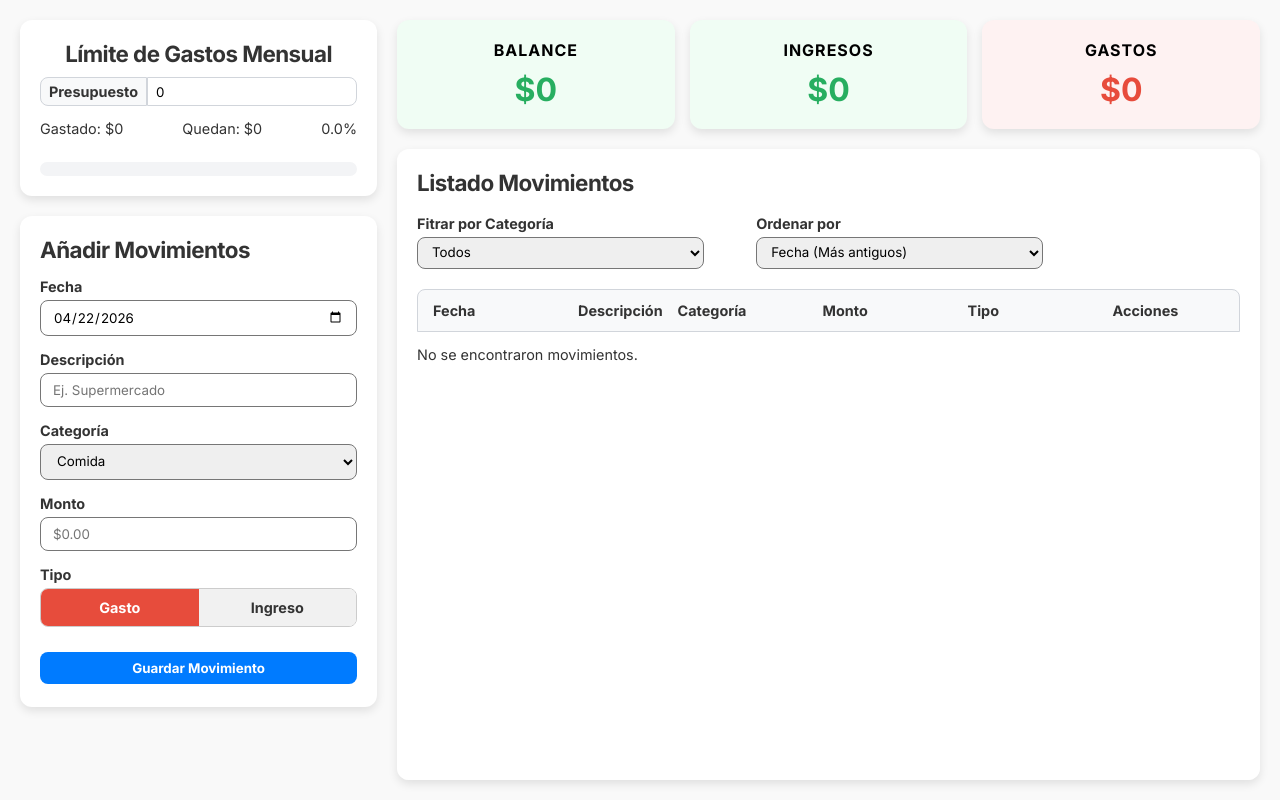
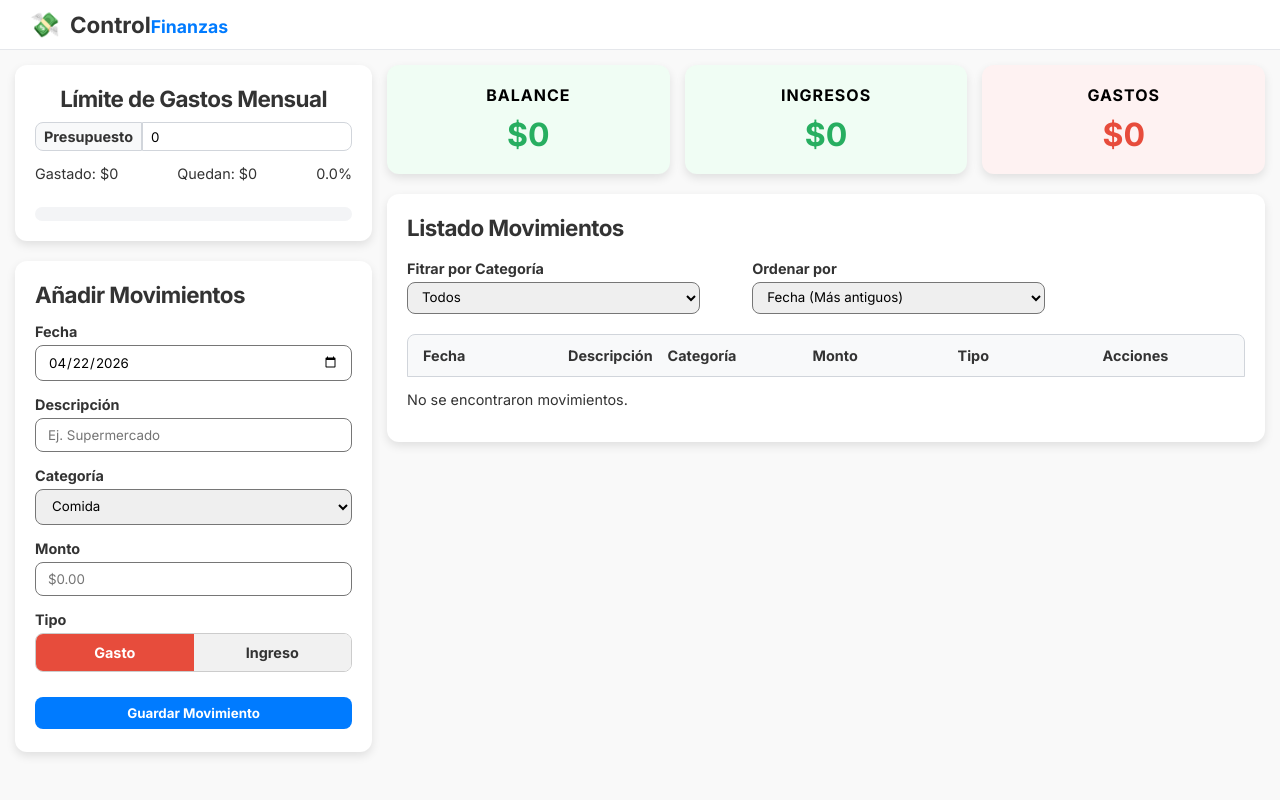
Before and after one commit to JuanPanero/DesarrolloSoftware-TP2, a React (Vite) app: page / in a window 1280 px wide. Built offline with nearby package versions, Linux system fonts and the light colour scheme.

Commit message:
feat: implementar componente Header

```diff
--- a/src/App.jsx
+++ b/src/App.jsx
@@ -1,5 +1,6 @@
 import { useState, useEffect } from 'react'
 import './styles/App.css'
+import Header from './components/Header'
 import Formulario from './components/Formulario'
 import Listado from './components/Listado'
 import Balance from './components/Balance'
@@ -46,12 +47,14 @@ function App() {
   })
 
   return (
+    <>
+      <Header/>
       <div className='contenedor-app'>
-        <div className='columna-izq'>
+        <aside className='columna-izq'>
           <Presupuesto movimientos={movimientos}/>
           <Formulario agregarMov={agregarMovimiento} categorias={categorias}/>
-        </div>
-        <div className='contenedor-info'>
+        </aside>
+        <main className='contenedor-info'>
           <Balance movimientos={movimientos}/>
           <Listado
             movimientos={movOrdenados}
@@ -63,8 +66,9 @@ function App() {
             actualizar={editarMovimiento}
             categorias={categorias}
           />
-        </div>
+        </main>
       </div>
+    </>
   )
 }
 
--- /dev/null
+++ b/src/components/Header.jsx
@@ -0,0 +1,13 @@
+import "../styles/Header.css";
+
+function Header() {
+  return (
+    <header className="header-principal">
+      <div className="header-logo">
+        <span className="logo-icono">💸</span>
+        <h1>Control<span>Finanzas</span></h1>
+      </div>
+    </header>
+  );
+}
+export default Header;
--- a/src/styles/App.css
+++ b/src/styles/App.css
@@ -27,10 +27,10 @@ html, body, #root {
 
 .contenedor-app{
     display: flex;
-    gap: 20px;
-    padding: 20px;
+    gap: 15px;
+    padding: 15px;
     align-items: stretch;
-    height: 100vh;
+    height: calc    (100vh - 50px);
     box-sizing: border-box;
     flex-wrap: nowrap;
     overflow-x: auto;
--- /dev/null
+++ b/src/styles/Header.css
@@ -0,0 +1,30 @@
+.header-principal {
+    display: flex;
+    align-items: center;
+    padding: 0 30px;
+    background-color: #ffffff;
+    height: 50px;
+    border-bottom: 1px solid #e5e7eb;
+}
+
+.header-logo {
+    display: flex;
+    align-items: center;
+    gap: 10px;
+}
+
+.logo-icono {
+    font-size: 1.5rem;
+}
+
+.header-logo h1 {
+    font-size: 1.4rem;
+    margin: 0;
+    font-weight: 700;
+}
+
+
+.header-logo h1 span {
+    color: #007bff;
+    font-size: 1.1rem;
+}
```
